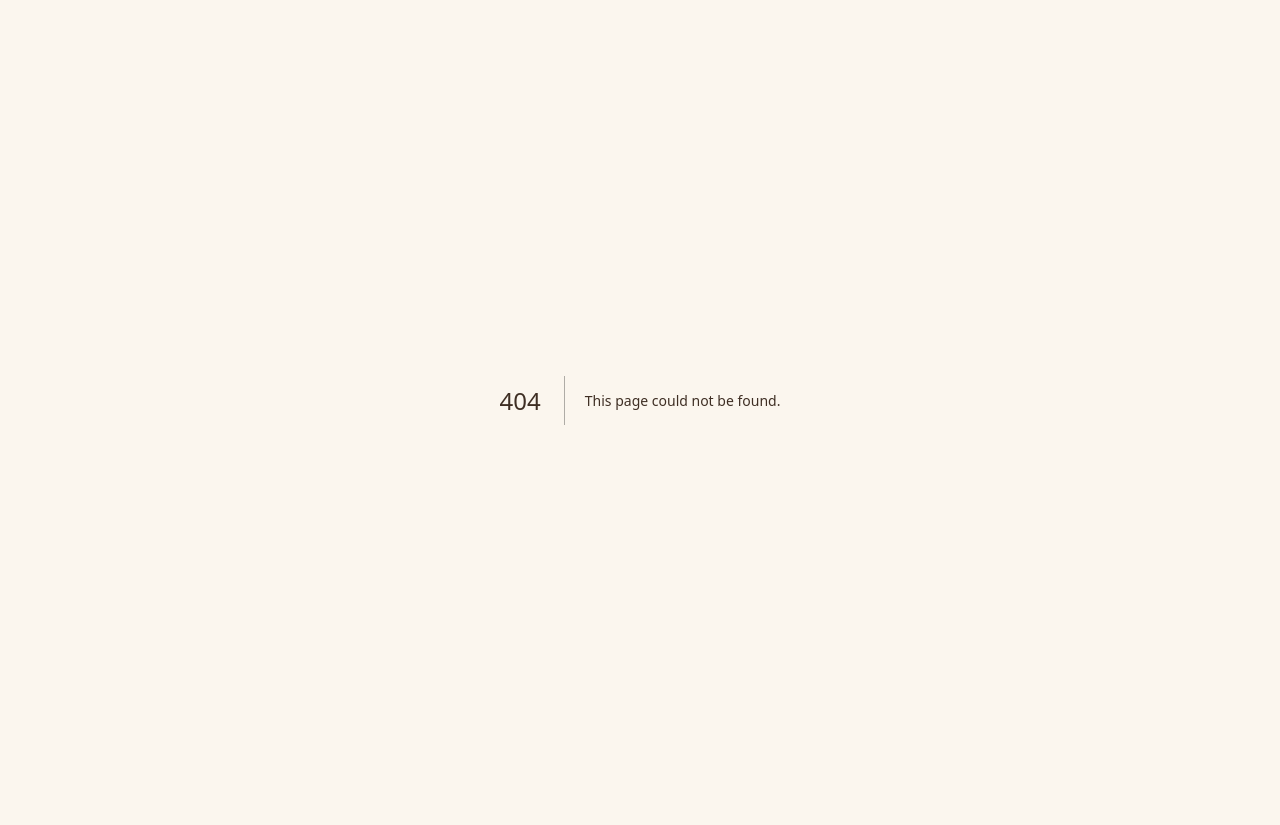
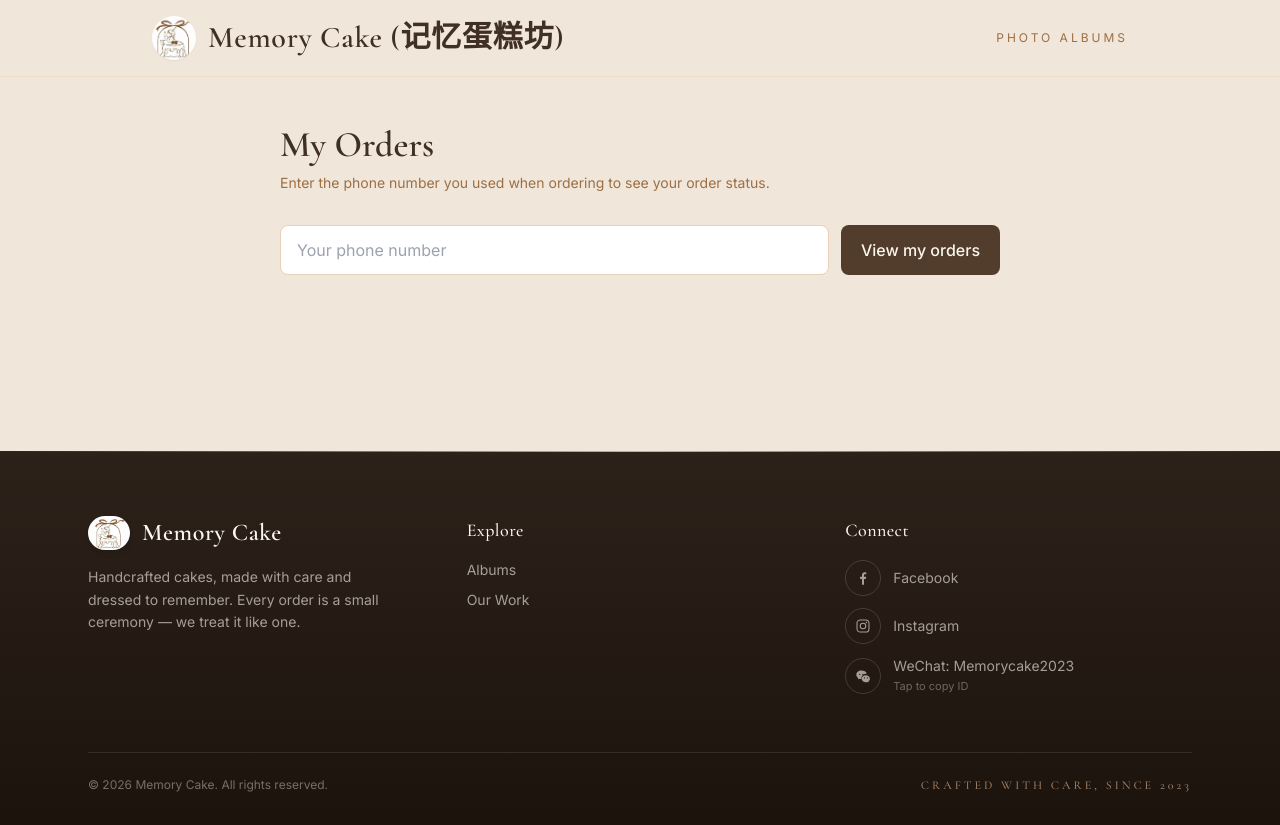
Before and after one commit to Nyein-Htut/memory-cake, a Next.js app: page /orders in a window 1280 px wide. Before the commit this address had no page. Before the commit the page ends 800 px from the top, so only its background shows below. Built offline with nearby package versions, Linux system fonts and the light colour scheme.

Commit message:
Create page.js

```diff
--- /dev/null
+++ b/app/orders/page.js
@@ -0,0 +1,185 @@
+"use client";
+
+import { useState, useEffect, useCallback } from "react";
+import PublicHeader from "@/components/PublicHeader";
+import Footer from "@/components/Footer";
+import OrderChatPanel from "@/components/OrderChatPanel";
+
+const STATUS_LABELS = { new: "New", confirmed: "Confirmed", done: "Completed", cancelled: "Cancelled" };
+const STATUS_STYLES = {
+  new: "bg-amber-100 text-amber-800",
+  confirmed: "bg-blue-100 text-blue-800",
+  done: "bg-green-100 text-green-800",
+  cancelled: "bg-red-100 text-red-700",
+};
+
+function canCancel(order) {
+  if (order.status === "cancelled" || order.status === "done") return false;
+  if (!order.delivery_date) return true;
+  const deliveryAt = new Date(`${order.delivery_date}T${order.delivery_time || "00:00"}:00`);
+  if (Number.isNaN(deliveryAt.getTime())) return true;
+  const hoursUntil = (deliveryAt.getTime() - Date.now()) / (1000 * 60 * 60);
+  return hoursUntil >= 24;
+}
+
+export default function MyOrdersPage() {
+  const [phone, setPhone] = useState("");
+  const [submittedPhone, setSubmittedPhone] = useState("");
+  const [orders, setOrders] = useState([]);
+  const [loading, setLoading] = useState(false);
+  const [error, setError] = useState("");
+  const [cancellingId, setCancellingId] = useState(null);
+  const [chatOrderId, setChatOrderId] = useState(null);
+
+  const lookup = useCallback(async (phoneToLookup) => {
+    const p = (phoneToLookup ?? phone).trim();
+    if (!p) return;
+
+    setLoading(true);
+    setError("");
+
+    const res = await fetch(`/api/orders/lookup?phone=${encodeURIComponent(p)}`);
+    setLoading(false);
+
+    if (!res.ok) {
+      setError("Could not load orders. Please try again.");
+      return;
+    }
+
+    const data = await res.json();
+    setOrders(data.orders || []);
+    setSubmittedPhone(p);
+    localStorage.setItem("memory_cake_phone", p);
+    // eslint-disable-next-line react-hooks/exhaustive-deps
+  }, [phone]);
+
+  useEffect(() => {
+    const saved = localStorage.getItem("memory_cake_phone");
+    if (saved) {
+      setPhone(saved);
+      lookup(saved);
+    }
+    // eslint-disable-next-line react-hooks/exhaustive-deps
+  }, []);
+
+  async function handleCancel(order) {
+    if (!confirm("Cancel this order? This cannot be undone.")) return;
+    setCancellingId(order.id);
+
+    const res = await fetch(`/api/orders/${order.id}/cancel`, {
+      method: "POST",
+      headers: { "Content-Type": "application/json" },
+      body: JSON.stringify({ phone: submittedPhone }),
+    });
+
+    setCancellingId(null);
+
+    if (!res.ok) {
+      const data = await res.json().catch(() => ({}));
+      setError(data.error || "Could not cancel order.");
+      return;
+    }
+
+    lookup(submittedPhone);
+  }
+
+  return (
+    <div className="min-h-screen flex flex-col bg-[#F0E6DA]">
+      <PublicHeader />
+
+      <main className="flex-1 max-w-3xl mx-auto w-full px-4 sm:px-6 py-10 sm:py-12">
+        <h1 className="font-serif font-semibold text-3xl sm:text-4xl text-cocoa-900 mb-2">My Orders</h1>
+        <p className="text-cocoa-500 text-sm mb-8">
+          Enter the phone number you used when ordering to see your order status.
+        </p>
+
+        <form
+          onSubmit={(e) => { e.preventDefault(); lookup(); }}
+          className="flex flex-col sm:flex-row gap-3 mb-8"
+        >
+          <input
+            type="tel"
+            value={phone}
+            onChange={(e) => setPhone(e.target.value)}
+            placeholder="Your phone number"
+            className="flex-1 rounded-lg border border-cocoa-200 bg-white px-4 py-3 text-cocoa-900 focus:outline-none focus:ring-2 focus:ring-cocoa-500"
+          />
+          <button
+            type="submit"
+            disabled={loading}
+            className="rounded-lg bg-cocoa-800 text-cream px-5 py-3 font-medium hover:bg-cocoa-900 disabled:opacity-60"
+          >
+            {loading ? "Looking up..." : "View my orders"}
+          </button>
+        </form>
+
+        {error && <p className="text-sm text-red-600 mb-6">{error}</p>}
+
+        {submittedPhone && !loading && orders.length === 0 && !error && (
+          <p className="text-cocoa-400">No orders found for that phone number.</p>
+        )}
+
+        <div className="space-y-4">
+          {orders.map((order) => {
+            const cancellable = canCancel(order);
+            return (
+              <div key={order.id} className="bg-white rounded-2xl border border-cocoa-100 shadow-card p-4 sm:p-5">
+                <div className="flex items-start justify-between gap-3">
+                  <div>
+                    <p className="text-xs text-cocoa-400">
+                      {new Date(order.created_at).toLocaleString()}
+                      {order.folder_name ? ` · ${order.folder_name}` : ""}
+                    </p>
+                    <p className="font-serif font-semibold text-lg text-cocoa-900 mt-0.5">
+                      {order.size_label} {order.size_price ? `· MMK ${order.size_price}` : ""}
+                    </p>
+                    <p className="text-sm text-cocoa-700 mt-1">
+                      {[order.flavor, order.filling].filter(Boolean).join(" · ") || "No flavor specified"}
+                    </p>
+                  </div>
+                  <span className={`text-xs font-medium px-2.5 py-1 rounded-full whitespace-nowrap ${STATUS_STYLES[order.status] || "bg-cocoa-100 text-cocoa-700"}`}>
+                    {STATUS_LABELS[order.status] || order.status}
+                  </span>
+                </div>
+
+                <div className="mt-3 pt-3 border-t border-cocoa-100/60 text-sm text-cocoa-700 space-y-1">
+                  <p><span className="text-cocoa-400">Delivery:</span> {order.delivery_date || "Not set"} {order.delivery_time || ""}</p>
+                  <p><span className="text-cocoa-400">Address:</span> {order.delivery_place}</p>
+                </div>
+
+                <div className="mt-4 flex flex-wrap items-center gap-3">
+                  <button
+                    onClick={() => setChatOrderId(order.id)}
+                    className="text-sm text-cocoa-700 hover:text-cocoa-900 font-medium flex items-center gap-1.5"
+                  >
+                    💬 Message us
+                  </button>
+
+                  {order.status !== "cancelled" && order.status !== "done" && (
+                    <button
+                      onClick={() => handleCancel(order)}
+                      disabled={!cancellable || cancellingId === order.id}
+                      title={!cancellable ? "Orders can't be cancelled within 24 hours of delivery" : ""}
+                      className="text-sm text-red-500 hover:text-red-700 font-medium disabled:opacity-40 disabled:cursor-not-allowed"
+                    >
+                      {cancellingId === order.id ? "Cancelling..." : "Cancel order"}
+                    </button>
+                  )}
+                  {!cancellable && order.status !== "cancelled" && order.status !== "done" && (
+                    <span className="text-xs text-cocoa-400">Can't cancel within 24h of delivery — message us instead</span>
+                  )}
+                </div>
+              </div>
+            );
+          })}
+        </div>
+      </main>
+
+      {chatOrderId && (
+        <OrderChatPanel orderId={chatOrderId} role="customer" phone={submittedPhone} onClose={() => setChatOrderId(null)} />
+      )}
+
+      <Footer />
+    </div>
+  );
+}
```
